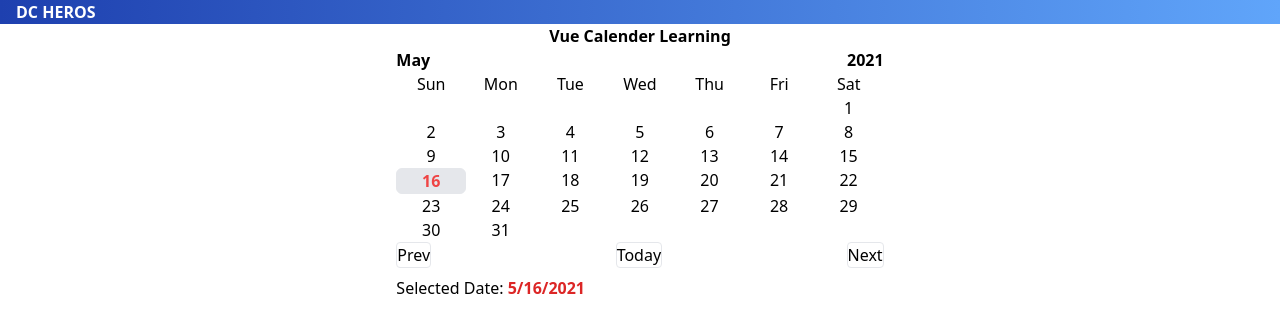
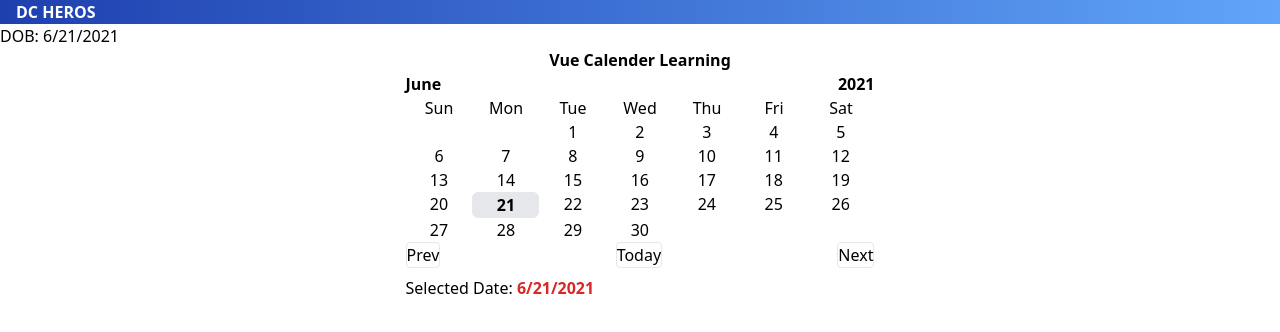
Before and after one commit to ashishakya/vue3, a Vue app: page / in a window 1280 px wide. Shown: the top 332 px of the page. Built offline with nearby package versions, Linux system fonts and the light colour scheme.

Commit message:
Implement v-model binding in calender

```diff
--- a/src/App.vue
+++ b/src/App.vue
@@ -1,7 +1,8 @@
 <template>
   <AppHeader/>
+  DOB: {{ dob }}
   <div class="w-full flex">
-    <CalenderPractise/>
+    <CalenderPractise v-model="dob"/>
 <!--    <Calender/>-->
 <!--    <DCHeros/>-->
   </div>
@@ -14,6 +15,12 @@ import AppHeader from "./components/AppHeader";
 import CalenderPractise from "./components/CalenderPractise";
 
 export default {
+  data(){
+    return {
+      dob:'6/21/2021'
+      // dob:null
+    }
+  },
   components:{
     // DCHeros,
     AppHeader,
--- a/src/components/CalenderPractise.vue
+++ b/src/components/CalenderPractise.vue
@@ -43,6 +43,7 @@ export default {
       selectedDate: (new Date().toLocaleDateString()),
     }
   },
+  props: ['modelValue'],
   computed: {
     startDayOfMonth() {
       return new Date(this.currentYear, this.currentMonth, 1).getDay()
@@ -86,6 +87,26 @@ export default {
       this.currentDay = new Date().getDay();
       this.selectedDate = new Date().toLocaleDateString()
     }
+  },
+  watch: {
+    selectedDate: {
+      handler(selectedDate) {
+        this.$emit('update:modelValue', selectedDate)
+      },
+      immediate: true
+    },
+    modelValue: {
+      handler(selectedDate) {
+        if (selectedDate) {
+          const date = new Date(selectedDate);
+          this.selectedDate = date.toLocaleDateString()
+          this.currentYear = date.getFullYear();
+          this.currentMonth = date.getMonth();
+          this.currentDay = date.getDay();
+        }
+      },
+      immediate: true
+    }
   }
 }
 </script>
```
